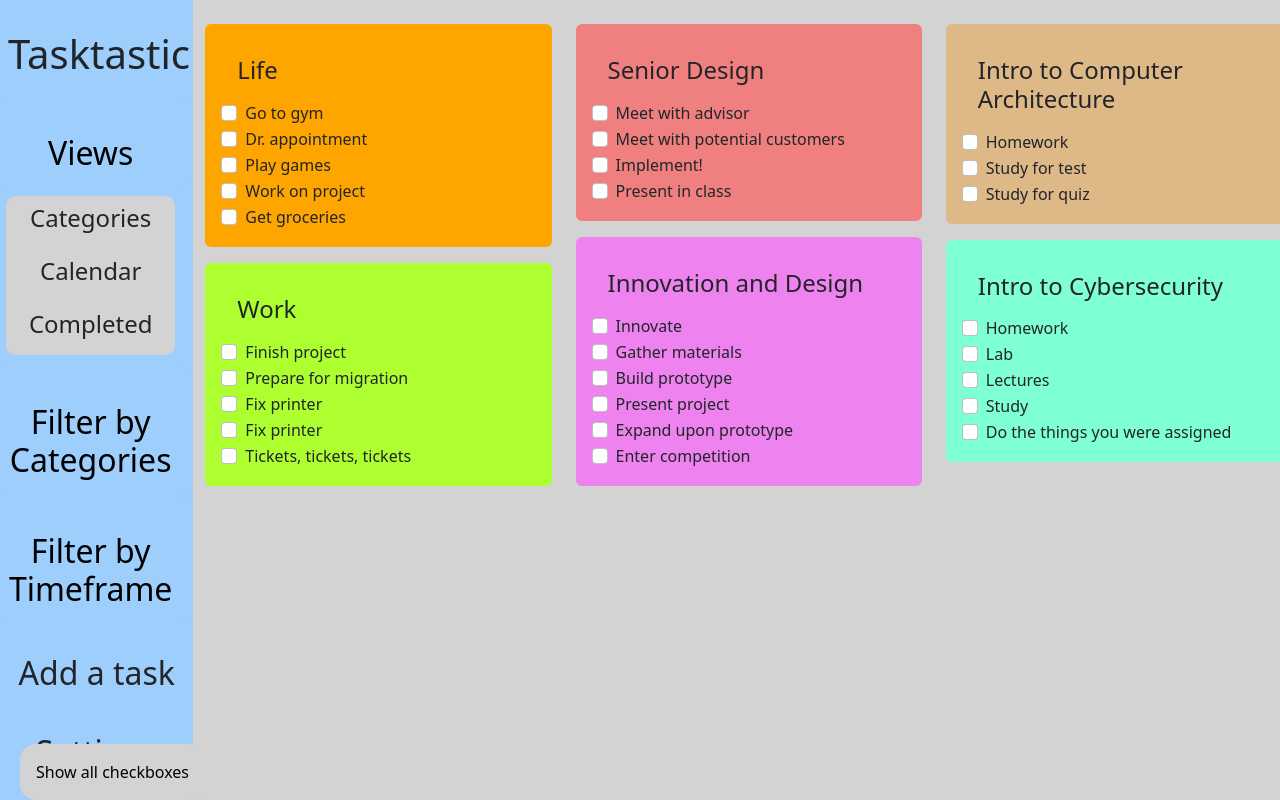
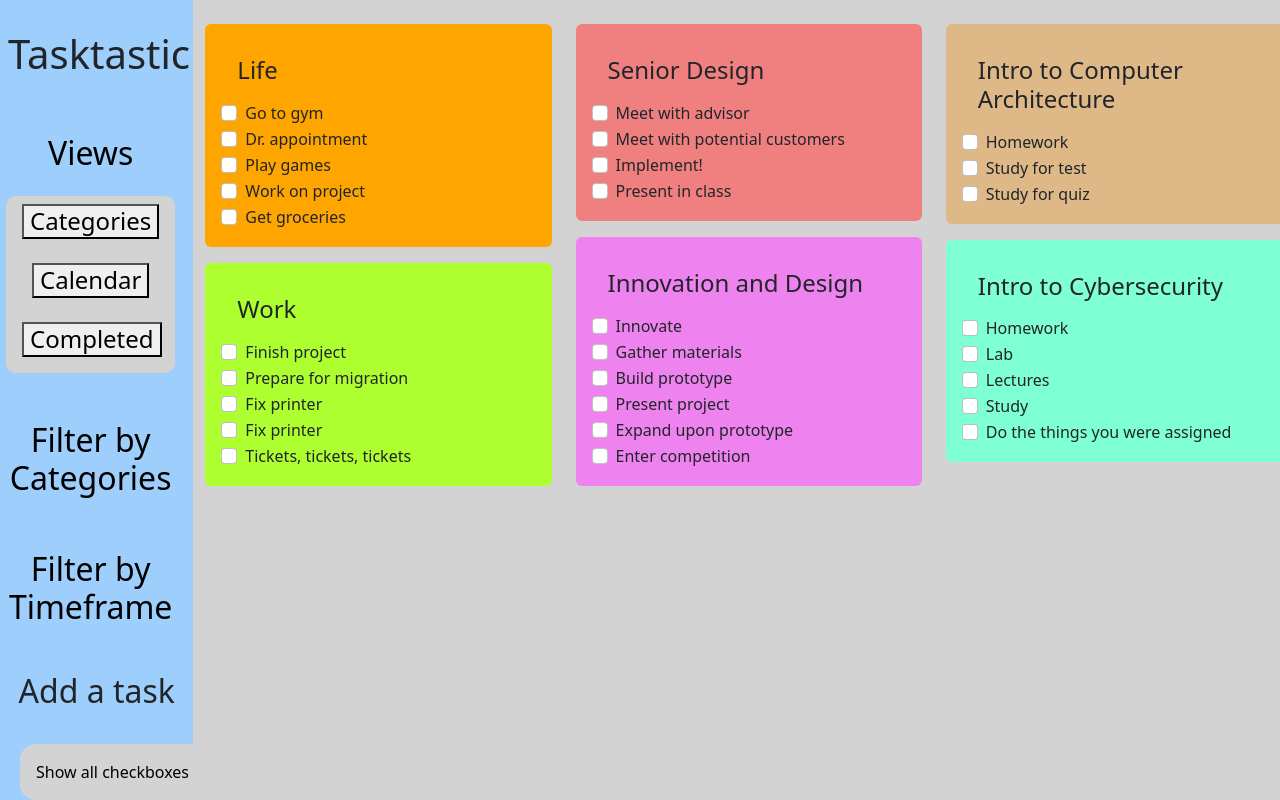
Before and after one commit to deaddydot/todolist, a React (Create React App) app: page / in a window 1280 px wide. Both pictures are taken after a click on the button "Views". Shown: the top 800 px of the page. Built offline with nearby package versions, Linux system fonts and the light colour scheme.

Commit message:
Added a second page to the website, the Calendar View. Calendar view itself is coming soon...

```diff
--- a/src/App.js
+++ b/src/App.js
@@ -4,20 +4,31 @@ import Row from 'react-bootstrap/Row';
 import Col from 'react-bootstrap/Col';
 import Sidebar from './Sidebar/Sidebar';
 import TaskView from './TaskView/TaskView';
+import CalendarView from './CalendarView/CalendarView';
 import ShowAllCheckboxes from './ShowAllCheckboxes';
 
 export class App extends React.Component {
   constructor(props) {
     super(props);
 
-    this.state = { showAll: false };
+    this.state = { showAll: false, showTask: true, showCalendar: false };
 
     this.handleClick = this.handleClick.bind(this);
+    this.changeView = this.changeView.bind(this);
   }
 
   handleClick() {
     const newState = !this.state.showAll;
-    this.setState({ showAll: newState });
+    this.setState({ showAll: newState, showTask: true, showCalendar: false });
+  }
+
+  changeView(view) {
+    if (view === 'task') {
+      this.setState({ showTask: true, showCalendar: false });
+    }
+    else if (view === 'calendar') {
+      this.setState({ showTask: false, showCalendar: true });
+    }
   }
 
   componentDidMount() {
@@ -28,8 +39,17 @@ export class App extends React.Component {
     return (
       <Container fluid='true'>
         <Row>
-          <Col style={{ paddingLeft: '0', paddingRight: '0' }} xs={2}><Sidebar /></Col>
-          <Col style={{ paddingLeft: '0', paddingRight: '0' }}><TaskView showAll={this.state.showAll} /></Col>
+          <Col style={{ paddingLeft: '0', paddingRight: '0' }} xs={2}><Sidebar onInput={this.changeView.bind(this)} /></Col>
+          {this.state.showTask && (
+            <Col style={{ paddingLeft: '0', paddingRight: '0' }}>
+              <div id='TaskView'><TaskView showAll={this.state.showAll} /></div>
+            </Col>
+          )}
+          {this.state.showCalendar && (
+            <Col style={{ paddingLeft: '0', paddingRight: '0' }}>
+              <CalendarView showAll={this.state.showAll} />
+            </Col>
+          )}
           <ShowAllCheckboxes onClick={() => this.handleClick()} />
         </Row>
       </Container>
--- /dev/null
+++ b/src/CalendarView/CalendarView.js
@@ -0,0 +1,12 @@
+import React from 'react';
+import Row from 'react-bootstrap/Row';
+
+export default class CalendarView extends React.Component {
+  render() {
+    return (
+      <Row style={{height: '100vh'}}>
+        <p style={{backgroundColor: 'var(--secondary-color)'}}>Hello there!</p>
+      </Row>
+    );
+  }
+}
--- a/src/Sidebar/Sidebar.js
+++ b/src/Sidebar/Sidebar.js
@@ -8,7 +8,11 @@ import Timeframes from './Timeframes';
 import './Sidebar.css';
 import './../index.css';
 
-function Sidebar() {
+function Sidebar(props) {
+  function changeView(view) {
+    props.onInput(view);
+  }
+
   const [open, setOpen] = useState(false);
   const [open2, setOpen2] = useState(false);
   const [open3, setOpen3] = useState(false);
@@ -25,9 +29,9 @@ function Sidebar() {
           </Button>
           <Collapse in={open}>
             <div id='collapse1' style={{margin: '10px', borderRadius: '10px'}}>
-                <ListGroup.Item className='text-center' style={{border: 'none', backgroundColor: 'var(--secondary-color)'}}><h4>Categories</h4></ListGroup.Item>
-                <ListGroup.Item className='text-center' style={{border: 'none', backgroundColor: 'var(--secondary-color)'}}><h4>Calendar</h4></ListGroup.Item>
-                <ListGroup.Item className='text-center' style={{border: 'none', backgroundColor: 'var(--secondary-color)'}}><h4>Completed</h4></ListGroup.Item>
+                <ListGroup.Item className='text-center' style={{border: 'none', backgroundColor: 'var(--secondary-color)'}}><h4><button onClick={() => changeView('task')}>Categories</button></h4></ListGroup.Item>
+                <ListGroup.Item className='text-center' style={{border: 'none', backgroundColor: 'var(--secondary-color)'}}><h4><button onClick={() => changeView('calendar')}>Calendar</button></h4></ListGroup.Item>
+                <ListGroup.Item className='text-center' style={{border: 'none', backgroundColor: 'var(--secondary-color)'}}><h4><button>Completed</button></h4></ListGroup.Item>
             </div>
           </Collapse>
         </ListGroup>
```
